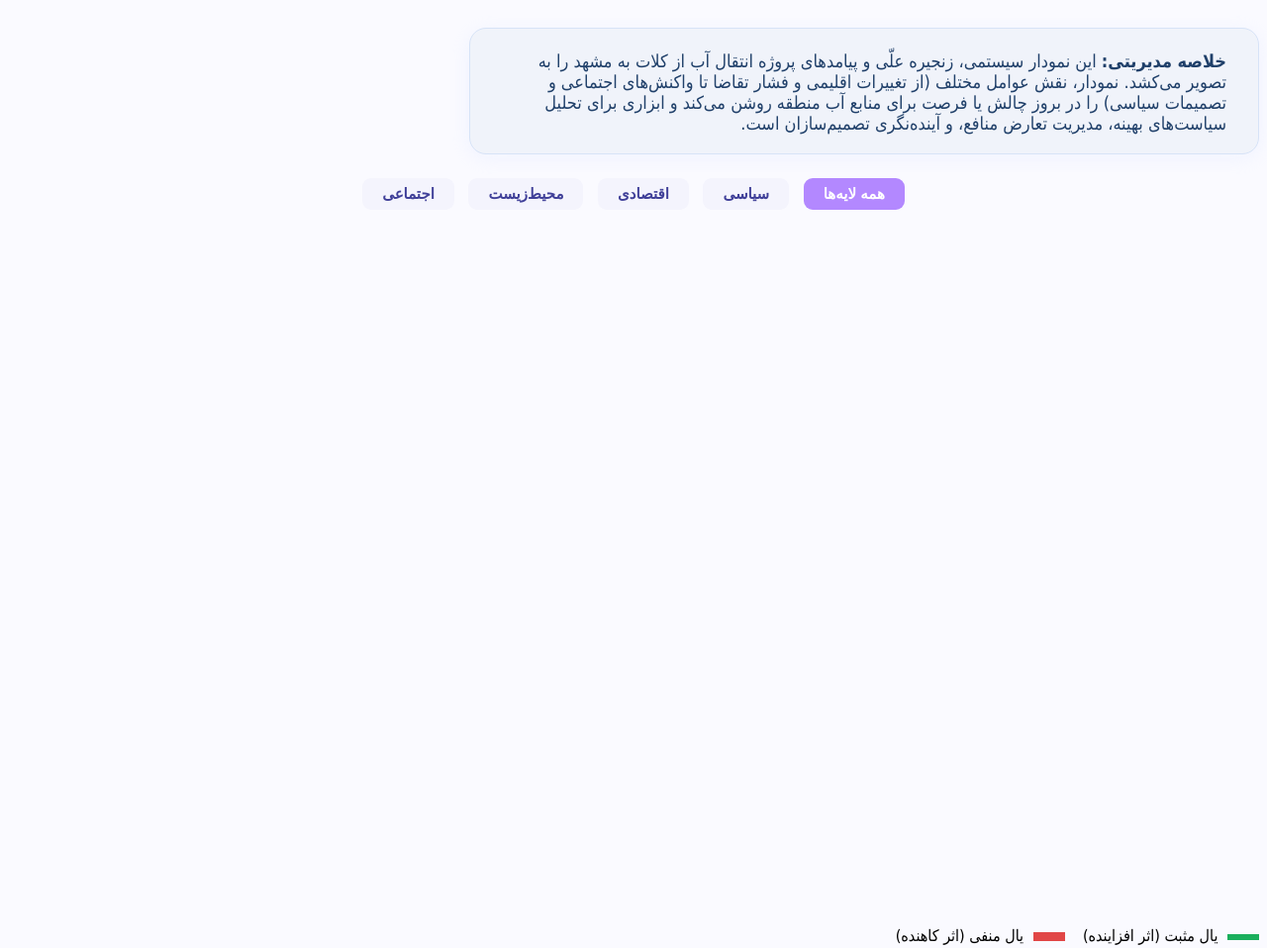
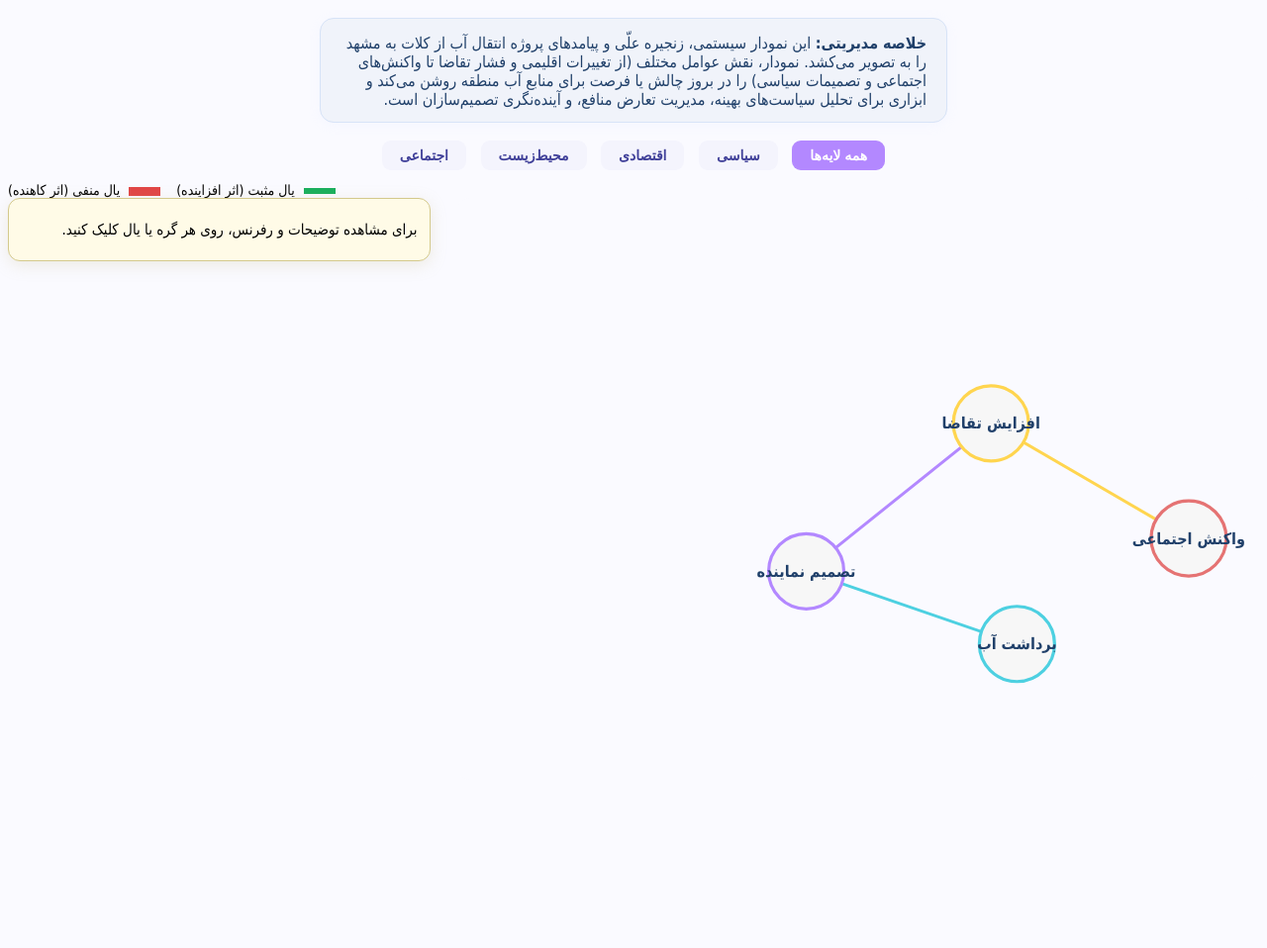
Before and after one commit to sajjadzea/my-simple-system, a plain HTML site: page index.html in a window 1280 px wide. Shown: the whole page at 99% size. After the commit the page ends 848 px from the top, so only its background shows below. Drawn offline with nearby package versions, Linux system fonts and the light colour scheme.

Commit message:
Update index.html

```diff
--- a/index.html
+++ b/index.html
@@ -6,43 +6,52 @@
     <title>System Diagram D3.js - Multi-layer View</title>
     <script src="https://d3js.org/d3.v7.min.js"></script>
     <style>
-        body { direction: rtl; background: #fafaff; font-family: Tahoma,sans-serif;}
+        body { direction: rtl; background: #fafaff; font-family: Tahoma,sans-serif; }
         .summary-box {
-            margin: 28px 0 24px 0;
-            padding: 22px 32px 20px 24px;
+            margin: 18px auto 16px auto;
+            padding: 15px 20px 13px 12px;
             background: #f0f3fa;
-            border-radius: 17px;
-            border: 1.3px solid #d7e3f7;
-            font-size: 18px;
+            border-radius: 14px;
+            border: 1px solid #d7e3f7;
+            font-size: 16px;
             color: #20406a;
-            max-width: 740px;
-            box-shadow: 0 4px 20px #dde8ff55;
+            max-width: 600px;
+            box-shadow: 0 2px 12px #dde8ff30;
         }
-        .node circle { fill: #f7f7f7; stroke-width: 2.8px; }
-        .label { font-size: 15px; pointer-events: none; }
-        .link { stroke-width: 3px; }
-        .link.positive { stroke: #1aaf5d; }
-        .link.negative { stroke: #e14646; stroke-dasharray: 8 5; }
-        .tooltip { position: absolute; background: #fff; border: 1.5px solid #bbb; padding: 8px 15px; border-radius: 7px; font-size: 14px; box-shadow: 0 4px 14px #ccc; pointer-events: none; visibility: hidden; }
+        #main-container {
+            display: flex;
+            flex-wrap: wrap;
+            gap: 26px;
+            justify-content: center;
+            align-items: flex-start;
+            min-height: 80vh;
+        }
+        #diagram-container { flex: 3 1 570px; min-width: 350px; min-height: 420px; background: #fafaff; border-radius: 14px; }
+        #diagram { width: 100%; height: 73vh; min-height: 430px; max-width: 99vw; }
         #info-panel {
-          position:fixed;top:40px;right:24px;width:360px;
-          background:#fffbe7;border-radius:15px;
-          border:1.7px solid #d4c98c;padding:24px 18px;
-          box-shadow:0 8px 24px #ccbe8c50;z-index:9;display:none;
-          font-family:Tahoma;
+            flex: 1 1 320px; min-width: 285px; background: #fffbe7; border-radius: 12px;
+            border: 1.7px solid #d4c98c; padding: 22px 12px; box-shadow: 0 4px 16px #ccbe8c40; font-family: Tahoma;
+            margin-top: 0;
         }
-        #info-panel table {border-collapse: collapse; width: 100%;margin-top: 8px;}
-        #info-panel th, #info-panel td {border-bottom: 1px solid #eee; padding: 6px 3px;}
-        #info-panel th {background: #f3eecf; color: #8e812f; font-weight: bold;}
-        #info-panel td a { color:#2196f3; text-decoration: underline; }
-        /* استایل منوی لایه‌ها */
-        #layer-menu { margin:16px 0 0 0; text-align:center; }
+        #panel-content { font-size: 15px; }
+        #panel-content a { color: #2196f3; text-decoration: underline; word-break: break-all; }
+        #legend {
+            margin: 12px 0 0 0; font-size: 14px; text-align: left; padding-right: 12px;
+        }
+        #layer-menu {
+            margin: 18px 0 4px 0; text-align: center;
+        }
         #layer-menu button {
-            margin: 0 5px; padding: 7px 20px; border:none; border-radius:9px;
-            background: #f4f4fd; color:#404099; font-weight: bold; font-size:15px; cursor:pointer;
+            margin: 0 5px; padding: 7px 18px; border:none; border-radius:9px;
+            background: #f4f4fd; color:#404099; font-weight: bold; font-size:14px; cursor:pointer;
             transition: background .18s;
         }
         #layer-menu button.active { background:#b388ff; color:#fff; }
+        @media (max-width: 900px) {
+            #main-container { flex-direction: column; align-items: stretch; gap: 20px; }
+            #diagram-container, #info-panel { width: 97vw; min-width: 180px; margin: 0 auto; }
+            .summary-box { font-size: 14px; padding: 9px 7px; max-width: 99vw; }
+        }
     </style>
 </head>
 <body>
@@ -58,23 +67,15 @@
       <button data-layer="environment">محیط‌زیست</button>
       <button data-layer="social">اجتماعی</button>
     </div>
-    <svg id="diagram" width="1100" height="700"></svg>
-    <div id="legend" style="margin:20px 0 0 40px;">
+    <div id="legend">
       <span style="display:inline-block;width:32px;height:6px;background:#1aaf5d;margin-left:5px;vertical-align:middle;"></span> یال مثبت (اثر افزاینده)
       &nbsp;&nbsp;
       <span style="display:inline-block;width:32px;height:6px;background:#e14646;border-bottom:3px dashed #e14646;margin-left:5px;vertical-align:middle;"></span> یال منفی (اثر کاهنده)
     </div>
-    <div id="info-panel"><div id="panel-content"></div></div>
-
-    <script>
-    // تعریف رنگ هر لایه
-    const layerColors = {
-      political: '#b388ff',
-      economic: '#ffd54f',
-      environment: '#4dd0e1',
-      social: '#e57373'
-    };
-    </script>
+    <div id="main-container">
+      <div id="diagram-container"><svg id="diagram"></svg></div>
+      <div id="info-panel"><div id="panel-content">برای مشاهده توضیحات و رفرنس، روی هر گره یا یال کلیک کنید.</div></div>
+    </div>
     <script src="main.js"></script>
 </body>
 </html>
```
